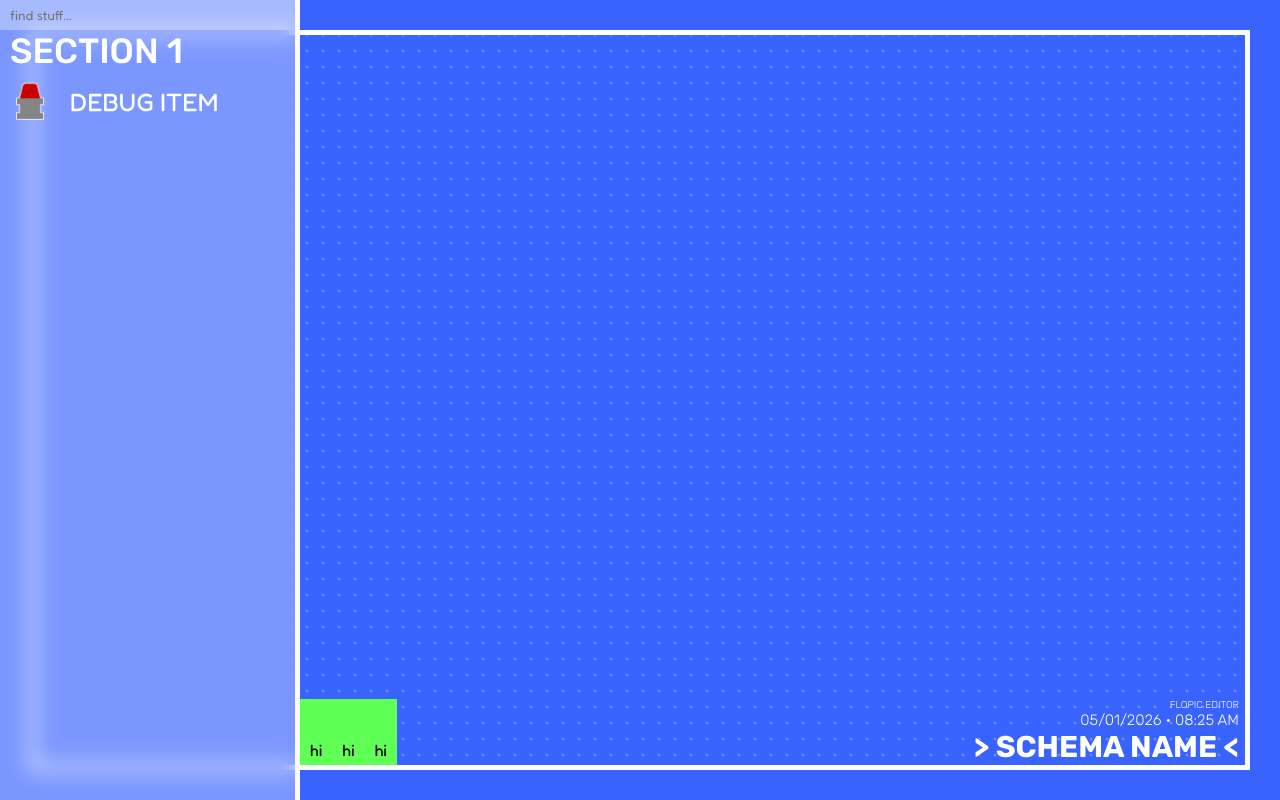
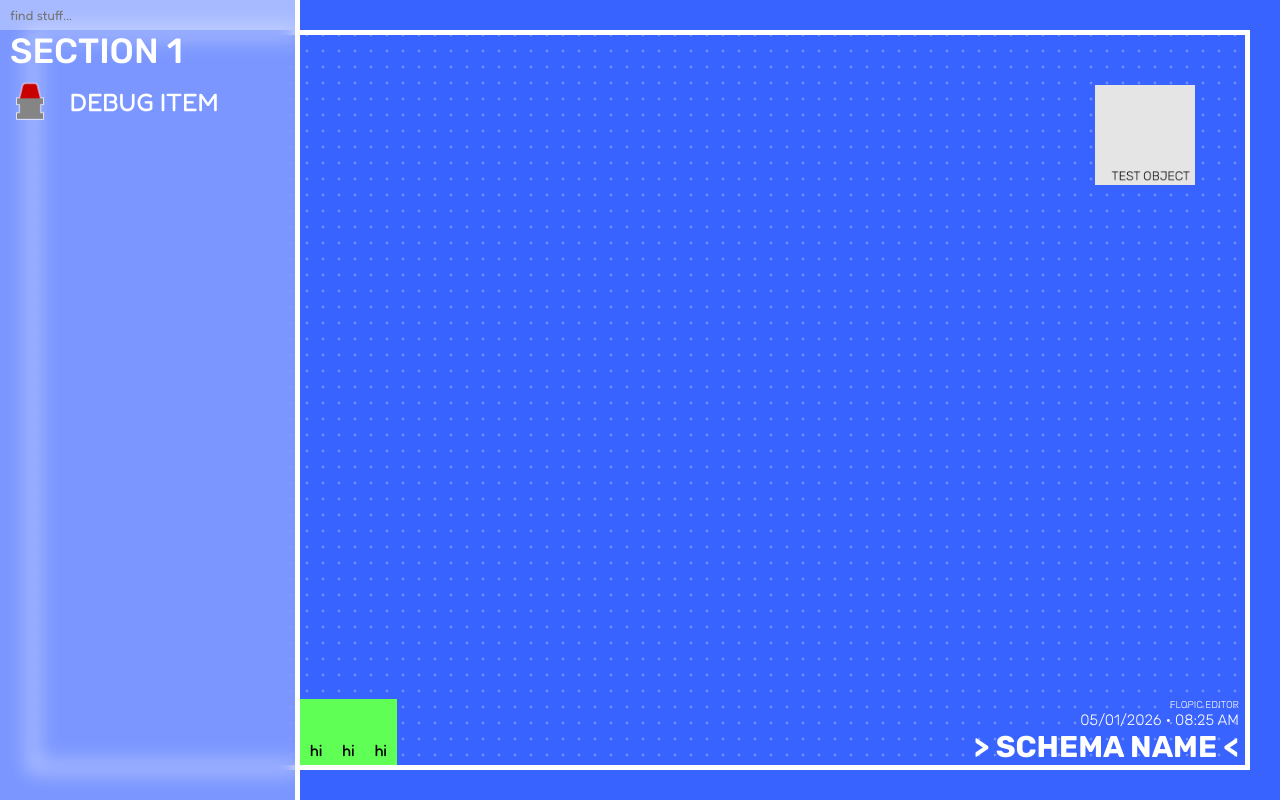
Before and after one commit to SunnyFloppyDiskStudios/logiceditor, a website: page index.html in a window 1280 px wide. Drawn offline with Linux system fonts and the light colour scheme.

Commit message:
planning gem

```diff
--- a/global.css
+++ b/global.css
@@ -222,8 +222,13 @@ h1 a:hover {
     position: relative;
     cursor: grab;
     overflow: hidden;
+}
+
+.canvas-bg {
     background: url("assets/images/editor/dot.png");
     background-size: 1em;
+    width: 100%;
+    height: 100%;
 }
 
 .bottom-bar {
@@ -311,3 +316,13 @@ h1 a:hover {
     background-color: var(--transparent);
     cursor: pointer;
 }
+
+.block {
+    position: absolute;
+    margin: 0;
+    padding: 0;
+}
+
+.block img {
+    max-block-size: 100px;
+}
--- a/index.html
+++ b/index.html
@@ -16,7 +16,15 @@
 </head>
 <body>
 <div class="page-wrapper">
-    <div id="canvas"></div>
+    <div id="canvas">
+        <div class="canvas-bg"></div>
+
+        <div class="block" style="right: 50px; top: 50px">
+            <img src="objects/items_debug_thing/items_debug_thing.png" alt="FLOPIC Editor">
+
+        </div>
+
+    </div>
     <div class="sidebar">
         <div class="items-search">
             <label for="ui_searchbox"></label><input id="ui_searchbox" class="textbox" type="search" autocapitalize="none" autocomplete="no" placeholder="find stuff...">
```
Also changed, not shown: objects/core.js (+8 -0 lines).
